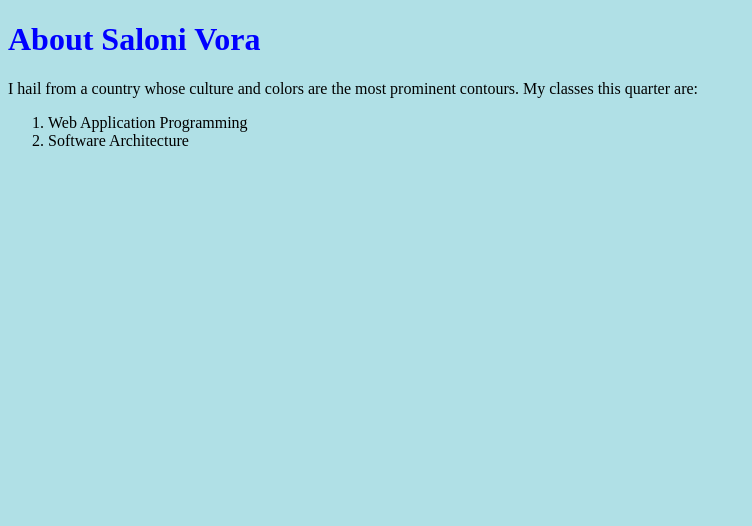
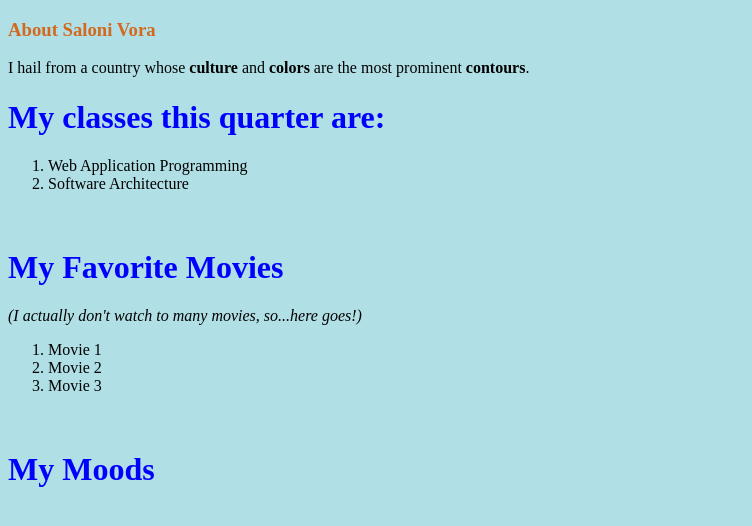
Before and after one commit to SK-V/Lab2, a plain HTML site: page aboutme.html in a window 1280 px wide. Shown: the whole page, without its empty margins (0-752 px from the left). Drawn offline with Linux system fonts and the light colour scheme.

Commit message:
Update aboutme.html

```diff
--- a/aboutme.html
+++ b/aboutme.html
@@ -4,7 +4,7 @@
 <style>
     body {
         background-color: powderblue;
-        size: 2in;
+        size: 2;
     }
 
     h1 {
@@ -12,16 +12,33 @@
         size: 5;
     }
 
+    h3 {
+        color: chocolate;
+    }
+
     p {
         color: red;
     }
 </style>
-<h1>About Saloni Vora</h1>
-I hail from a country whose culture and colors are the most prominent contours. My classes this quarter are:
+<h3>About Saloni Vora</h3>
+I hail from a country whose <b>culture</b> and <b>colors</b> are the most prominent <b>contours</b>.
+<br>
+<h1>My classes this quarter are:</h1>
 <ol>
     <li>Web Application Programming</li>
     <li>Software Architecture</li>
 </ol>
+<br>
+<h1>My Favorite Movies</h1>
+<i>(I actually don't watch to many movies, so...here goes!)</i>
+<br>
+<ol>
+    <li>Movie 1</li>
+    <li>Movie 2</li>
+    <li>Movie 3</li>
+</ol>
+<br>
+<h1>My Moods</h1>
 
 <body>
 
```
